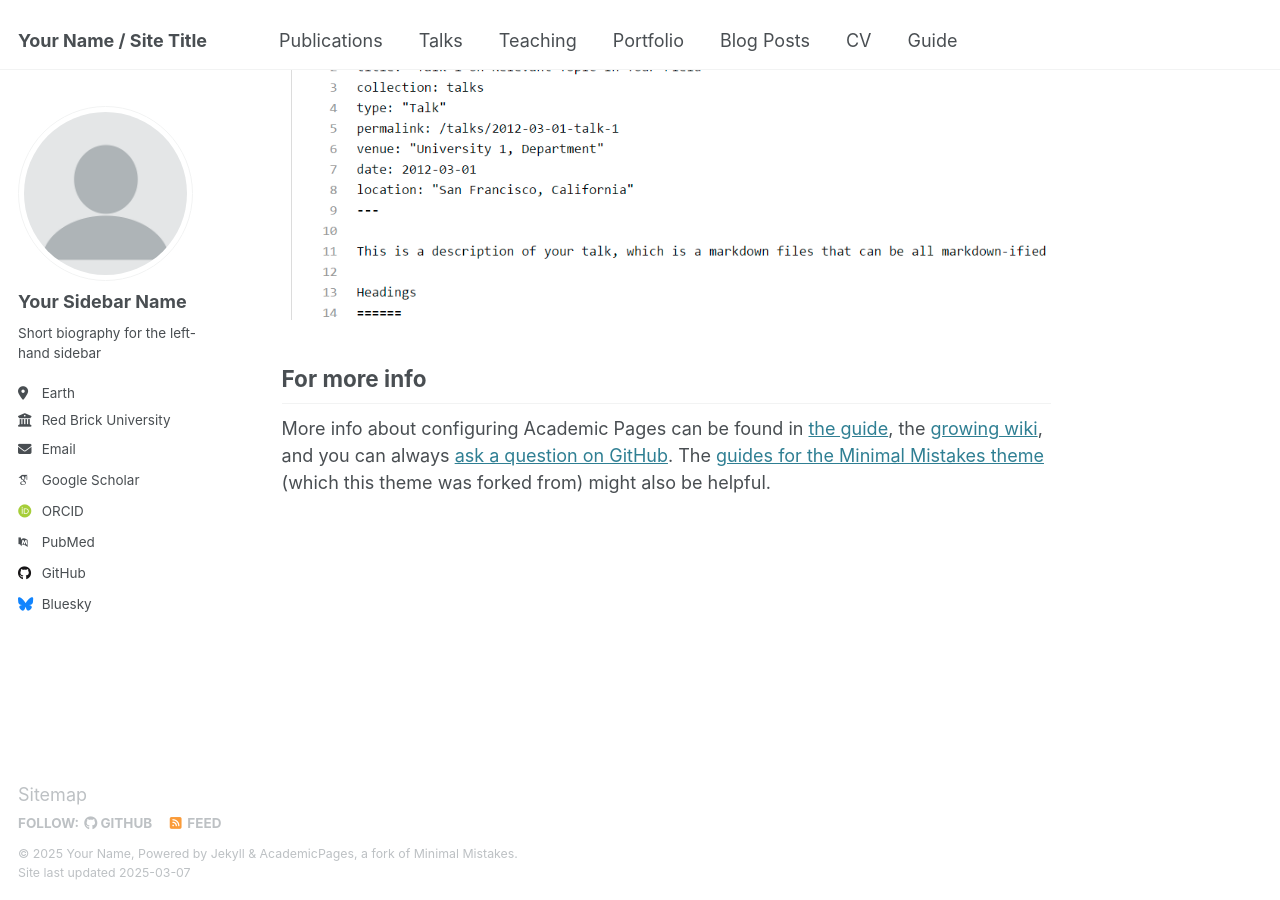
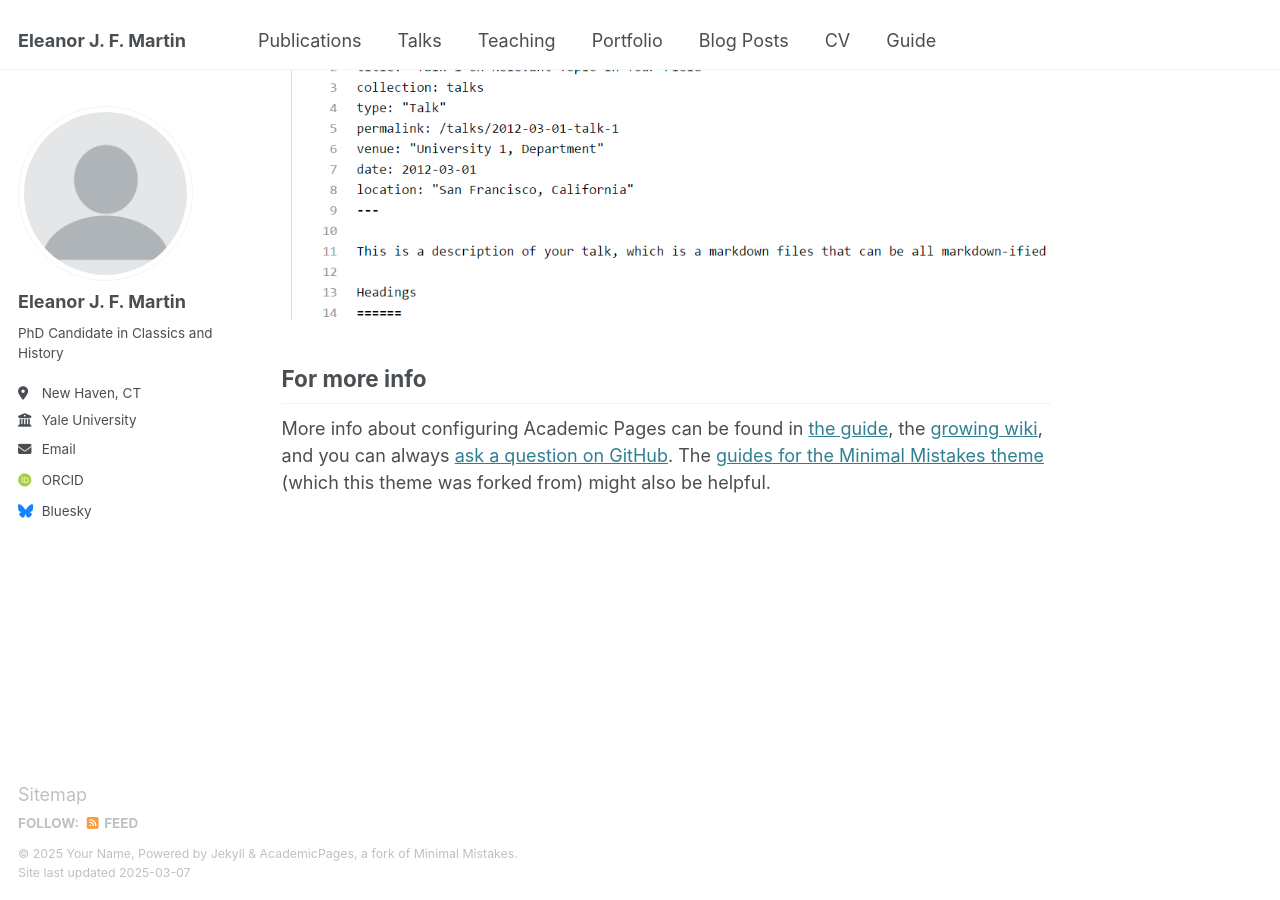
Before and after one commit to eleanorjmartin/eleanorjmartin.github.io, a Jekyll site: the page built from _pages/about.md, in a window 1280 px wide and 900 px high, scrolled down 2642 px. Built offline with Jekyll 4.4.1, drawn with Linux system fonts in a browser that asks for light colours; some web fonts are replaced.

Commit message:
Update _config.yml

```diff
--- a/_config.yml
+++ b/_config.yml
@@ -9,13 +9,13 @@
 # Basic Site Settings
 locale                   : "en-US"
 site_theme               : "default"
-title                    : "Your Name / Site Title"
+title                    : "Eleanor J. F. Martin"
 title_separator          : "-"
 name                     : &name "Your Name"
 description              : &description "personal description"
-url                      : https://academicpages.github.io # the base hostname & protocol for your site e.g. "https://[your GitHub username].github.io"
+url                      : https://eleanorjmartin.github.io # the base hostname & protocol for your site e.g. "https://[your GitHub username].github.io"
 baseurl                  : "" # the subpath of your site, e.g. "/blog"
-repository               : "academicpages/academicpages.github.io"
+repository               : "eleanorjmartin/eleanorjmartin.github.io"
 
 # Site Author - The following control what appear as part of the author content on the side bar.
 #               If a field is blank the icon and link will not appear, otherwise it will be shown.
@@ -23,21 +23,21 @@ repository               : "academicpages/academicpages.github.io"
 author:
   # Biographic information
   avatar           : "profile.png"
-  name             : "Your Sidebar Name"
+  name             : "Eleanor J. F. Martin"
   pronouns         : # example: "she/her"
-  bio              : "Short biography for the left-hand sidebar"
-  location         : "Earth"
-  employer         : "Red Brick University"
+  bio              : "PhD Candidate in Classics and History"
+  location         : "New Haven, CT"
+  employer         : "Yale University"
   uri              : # URL
-  email            : "none@example.org"
+  email            : "eleanor.martin@yale.edu"
 
   # Academic websites
   arxiv            : # URL - Update with the correct link to your profile
-  googlescholar    : "https://scholar.google.com/citations?user=PS_CX0AAAAAJ"
+  googlescholar    : # URL
   impactstory      : # URL
-  orcid            : "http://orcid.org/yourorcidurl"
+  orcid            : "https://orcid.org/0009-0003-8471-6742"
   semantic         : # URL
-  pubmed           : "https://www.ncbi.nlm.nih.gov/pubmed/?term=john+snow"
+  pubmed           : # URL
   researchgate     : # URL
   scopus           : # URL
 
@@ -45,12 +45,12 @@ author:
   bitbucket        : # Username - Update with your username on the site
   codepen          : # Username
   dribbble         : # Username
-  github           : "academicpages"
+  github           : # Username
   kaggle           : # Username
   stackoverflow    : # User number or user number and name (i.e., use "1" or "1/jeff-atwood")
 
   # Social media
-  bluesky          : "bsky.app" # Replace this with you Bluesky username
+  bluesky          : "@eleanormartin.bsky.social"
   facebook         : # Username
   flickr           : # Username
   foursquare       : # Username
```
